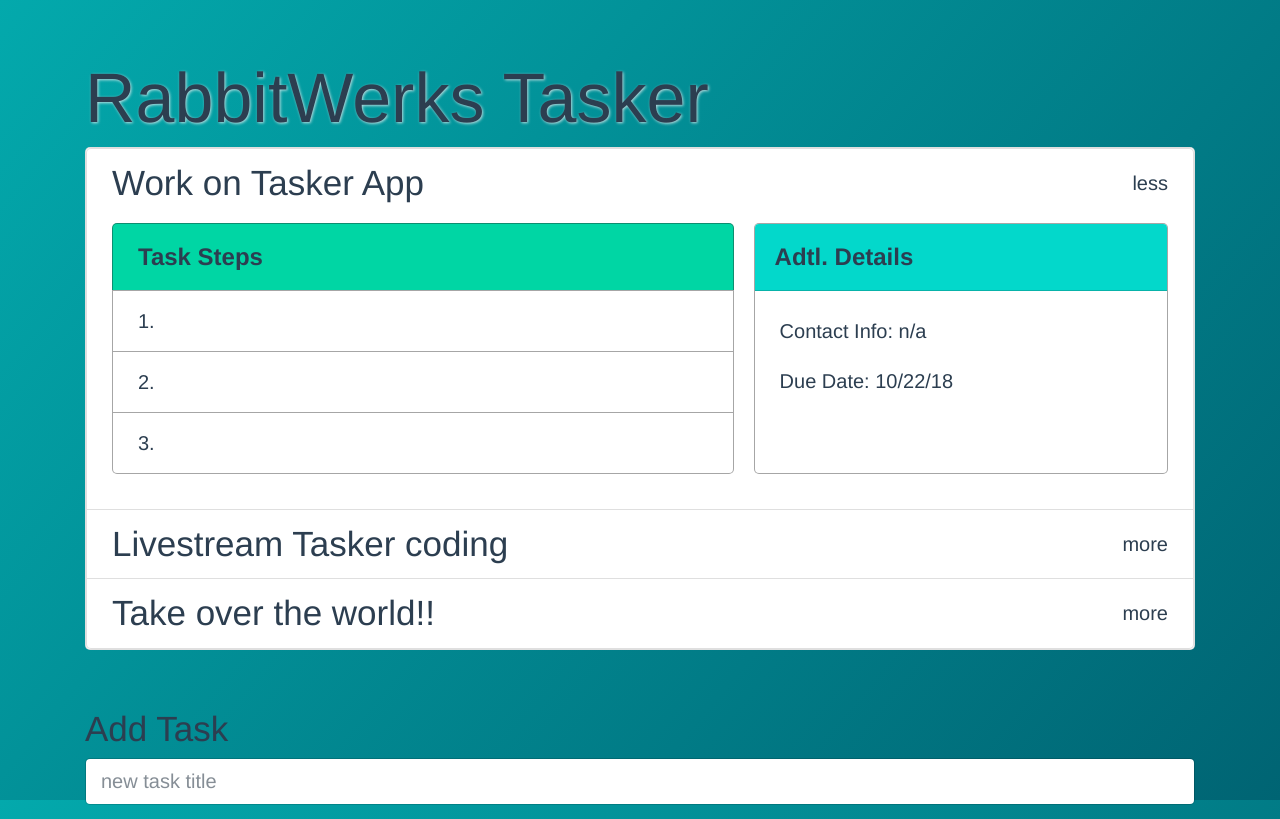
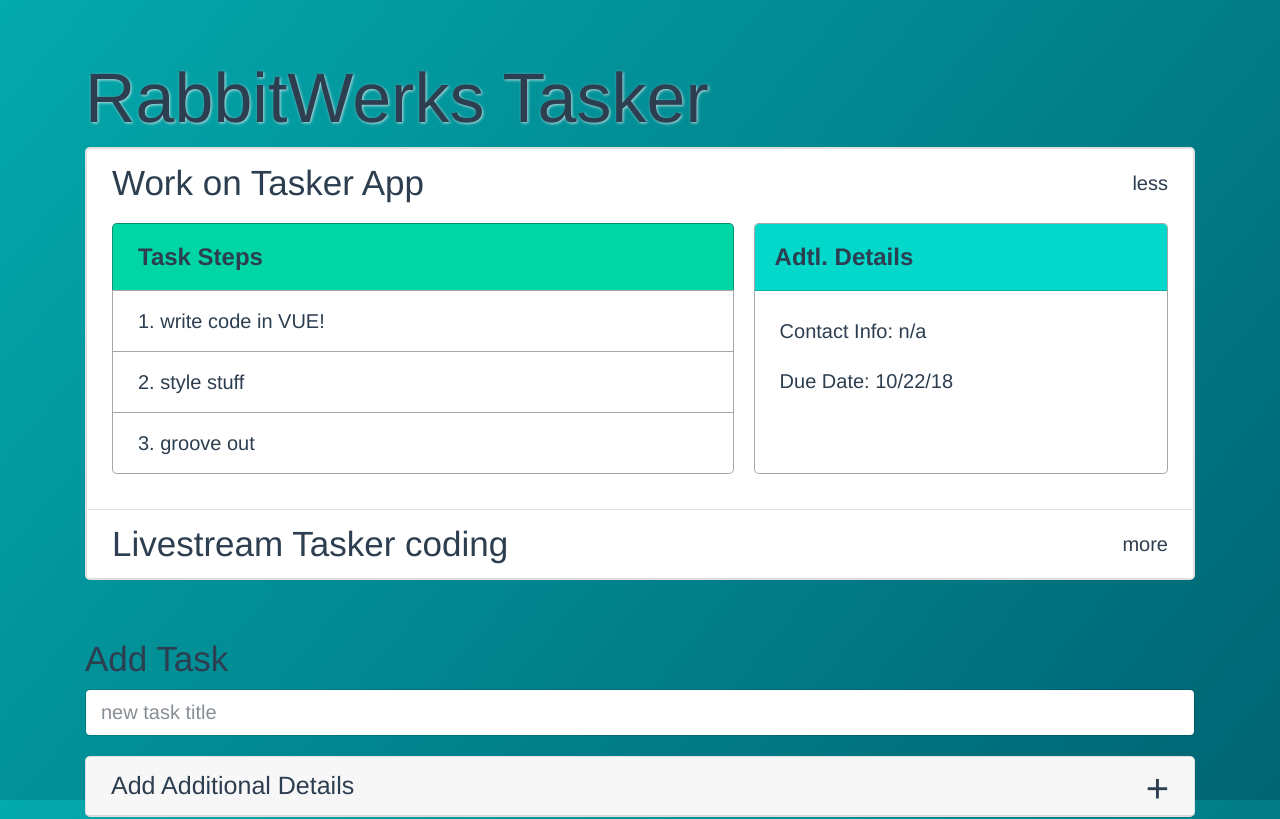
Before and after one commit to Sharpie360/tasker-app, a Vue app: page / in a window 1280 px wide. Shown: the top 819 px of the page. Built offline with nearby package versions, Linux system fonts and the light colour scheme.

Commit message:
updated - steps array to array with objects, value, isImportantStep

```diff
--- a/src/components/TaskList.vue
+++ b/src/components/TaskList.vue
@@ -3,7 +3,7 @@
     <ul class="list-group">
       <li
         v-for="task in taskList"
-        :key="task"
+        :key="task._id"
         class="list-group-item">
         <div class="task-header">
           <h3> {{ task.task }}</h3>
@@ -36,6 +36,7 @@
       return {
         taskList: [
           {
+            _id: 0,
             task: "Work on Tasker App",
             completed: true,
             task_detailsShown: true,
@@ -43,11 +44,23 @@
               due: '10/22/18',
               contact: 'n/a' ,
               steps: [
-                'write code', 'style stuff', 'groove out'
+                {
+                  value: 'write code in VUE!',
+                  isImportantStep: false
+                },
+                {
+                  value: 'style stuff',
+                  isImportantStep: false
+                },
+                {
+                  value: 'groove out',
+                  isImportantStep: false
+                }
               ]
             }
           },
           {
+            _id: 1,
             task: "Livestream Tasker coding",
             completed: false,
             task_detailsShown: false,
@@ -58,14 +71,8 @@
                 'write code', 'style stuff', 'groove out'
               ]
             }
-          },
-          {
-            task: "Take over the world!!",
-            completed: false,
-            task_detailsShown: false,
-            details: {
-            }
-          },
+          }
+
         ]
       }
     },
@@ -80,6 +87,7 @@
     created() {
       eventBus.$on('newTaskAdded', newTaskData => {
         this.taskList.push({
+          _id: this.taskList.length,
           task: newTaskData.task,
           task_detailsShown: false,
           details: {
```
